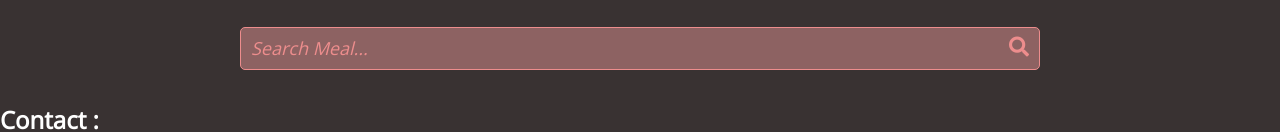
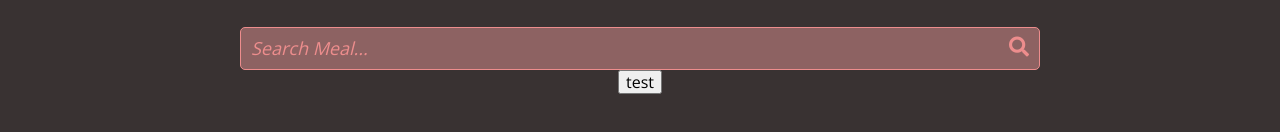
Before and after one commit to WildCodeSchool/remotefr-js-0920-p2-themealdb, a React (Create React App) app: page / in a window 1280 px wide. Shown: the part 223-355 px from the top of the page. Built offline with nearby package versions, Linux system fonts and the light colour scheme; no server answers.

Commit message:
Added button and state for filter function

```diff
--- a/src/components/SearchBar.jsx
+++ b/src/components/SearchBar.jsx
@@ -1,3 +1,5 @@
+/* eslint-disable react/destructuring-assignment */
+/* eslint-disable no-alert */
 import React from 'react';
 import axios from 'axios';
 import Loader from '../loader.gif';
@@ -12,6 +14,8 @@ class SearchBar extends React.Component {
       results: {},
       loading: false,
       message: '',
+      activeSearch: 'search.php?s=',
+      searchStatus: true,
     };
     this.getRandomRecipeList = this.getRandomRecipeList.bind(this);
     this.cancel = '';
@@ -76,6 +80,10 @@ class SearchBar extends React.Component {
     event.preventDefault();
   };
 
+  changeFilter = () => {
+    alert(`test ${this.state.activeSearch} ${this.state.searchStatus}`);
+  };
+
   /* BUTTON SEARCHBAR */
 
   handleChange = (event) => {
@@ -116,6 +124,9 @@ class SearchBar extends React.Component {
               placeholder="Search Meal..."
               onChange={this.handleChange}
             />
+            <button onClick={this.changeFilter} type="button">
+              test
+            </button>
             <button type="submit" className="SearchIcon">
               <i className="fas fa-search" />
             </button>
```
